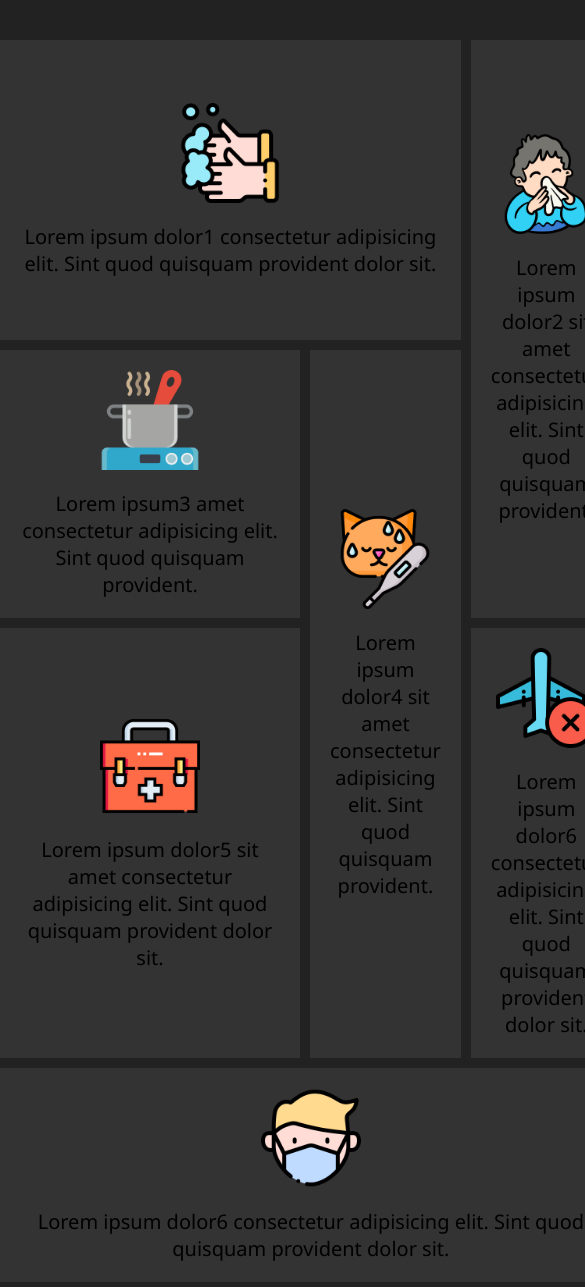
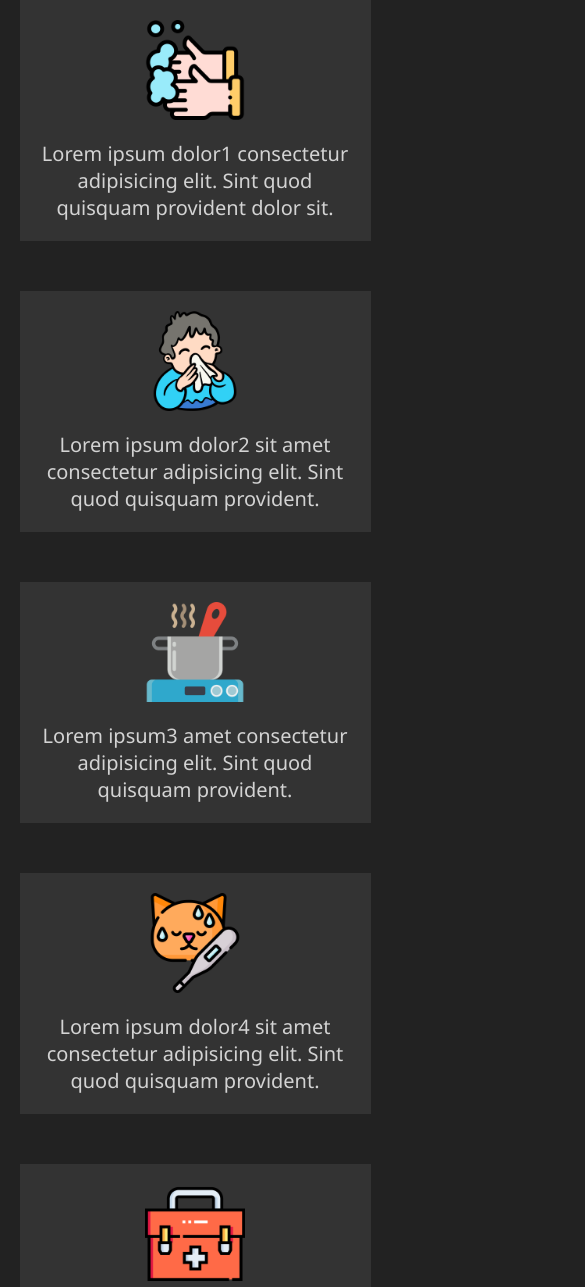
Before and after one commit to mDavron/photo-gallery-with-grid, a plain HTML site: page index.html in a window 390 px wide. Shown: the top 1287 px of the page, 585 px wide, since content can reach past the window. Drawn offline with Linux system fonts and the light colour scheme.

Commit message:
projet ends

```diff
--- a/style.css
+++ b/style.css
@@ -45,6 +45,7 @@ body {
 }
 .box .content p {
   text-align: center;
+  color: lightgray;
 }
 .container .box:nth-child(1) {
   grid-column: span 2;
@@ -54,17 +55,30 @@ body {
   grid-column: span 1;
   grid-row: span 2;
 }
-.container .box:nth-child(3) {
-}
+/* .container .box:nth-child(3) {
+} */
 .container .box:nth-child(4) {
   grid-column: span 1;
   grid-row: span 2;
 }
-.container .box:nth-child(5) {
-}
+/* .container .box:nth-child(5) {
+} */
 .container .box:nth-child(6) {
   grid-column: span 3;
   grid-row: span 1;
 }
-.container .box:nth-child(7) {
+/* .container .box:nth-child(7) {
+} */
+@media (max-width: 991px) {
+  .container {
+    grid-template-columns: repeat(auto-fill, minmax(50%, 1fr));
+    grid-template-rows: minmax(auto, auto);
+    width: 90%;
+    margin: 0 auto;
+    gap: 50px;
+  }
+  .container .box {
+    grid-column: unset !important;
+    grid-row: unset !important;
+  }
 }
```
